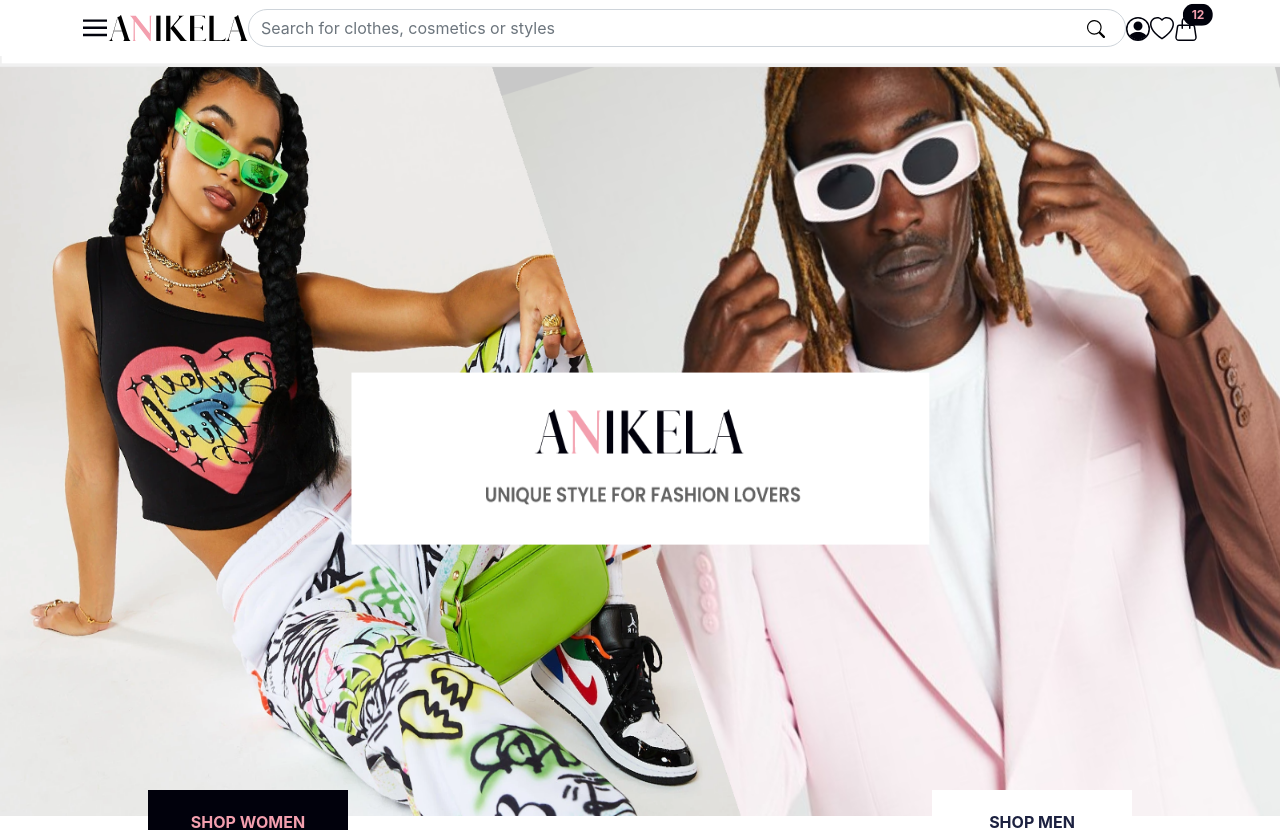
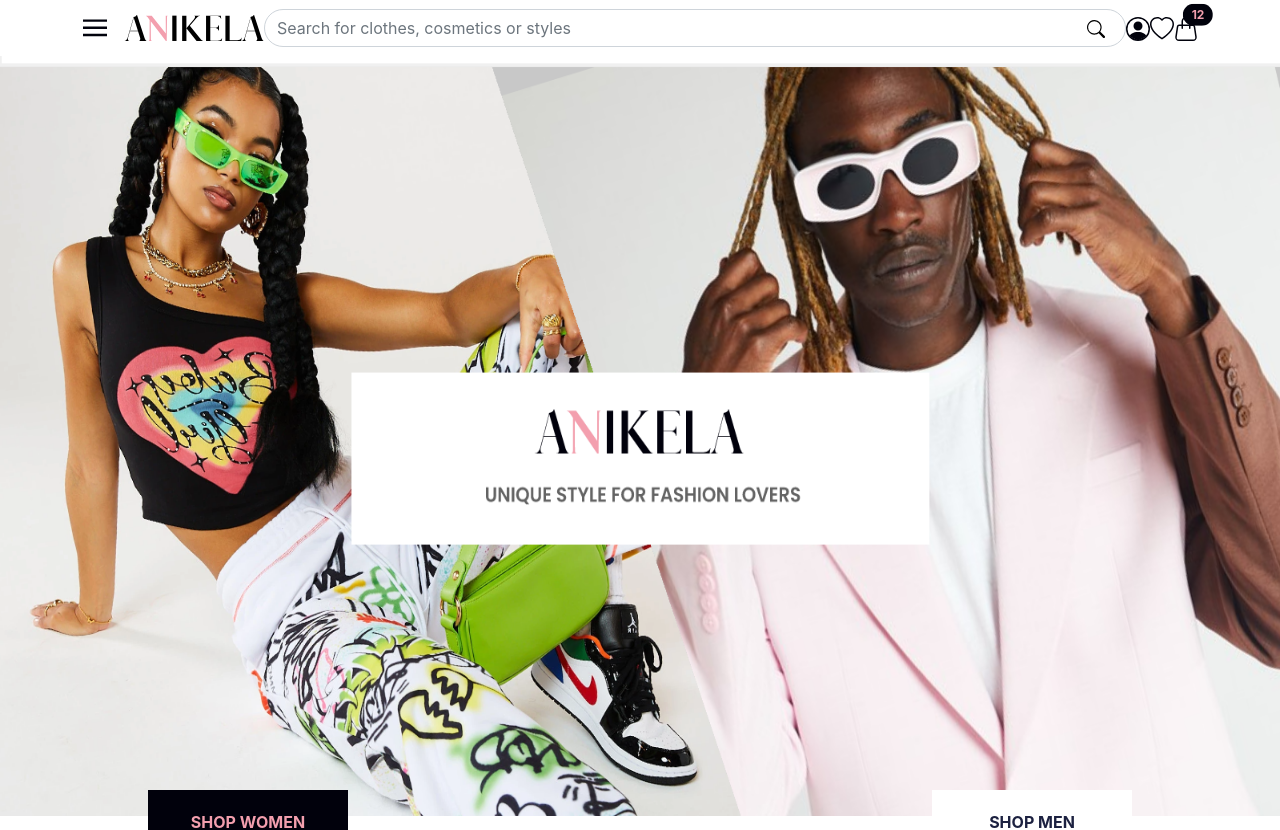
Before and after one commit to Coast-Information-Technology/anikela-ecommerce-customers-frontend, a React (Create React App) app: page / in a window 1280 px wide. Shown: the top 830 px of the page. Built offline with nearby package versions, Linux system fonts and the light colour scheme.

Commit message:
added right padding to side nav toggle

```diff
--- a/src/components/common/mobile_nav/SideNavToggle.tsx
+++ b/src/components/common/mobile_nav/SideNavToggle.tsx
@@ -7,7 +7,7 @@ const SideNavToggle: React.FC = () => {
 
   return (
     <div
-      className="btn px-0"
+      className="btn px-0 pe-3 side-nav__toggle"
       aria-expanded="false"
       aria-label="Toggle navigation"
       onClick={openSideNav}
```
